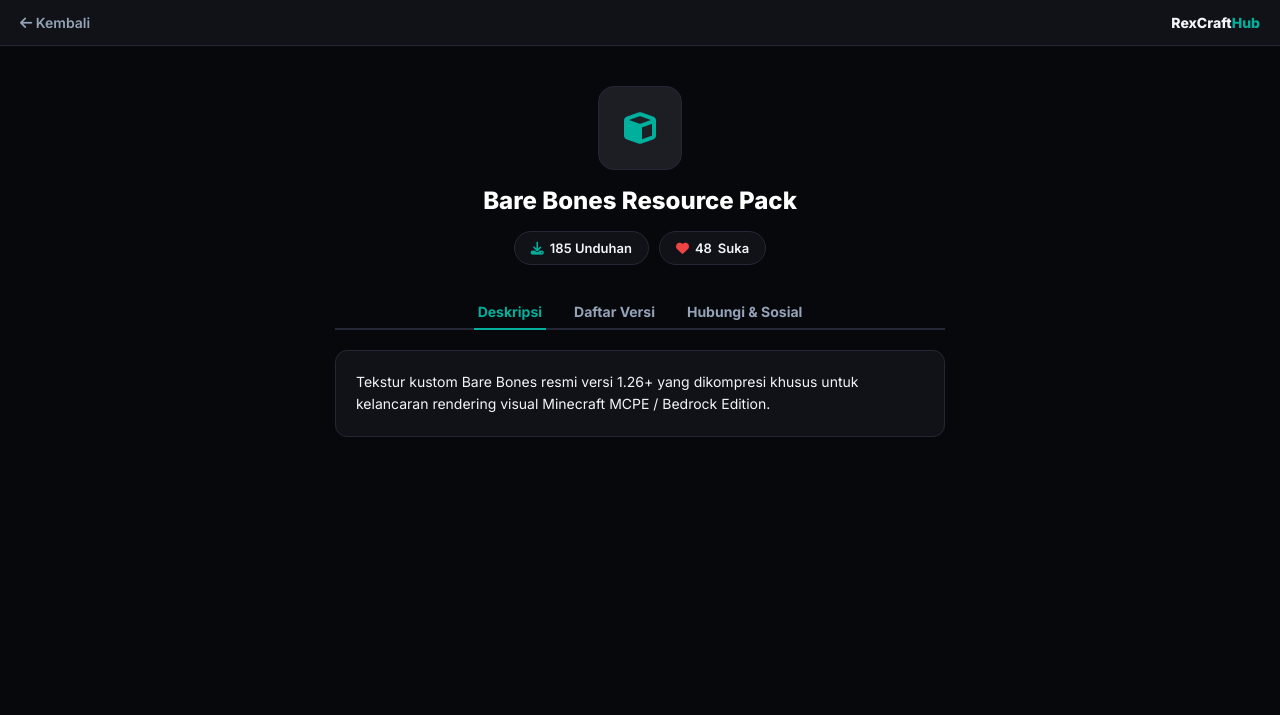
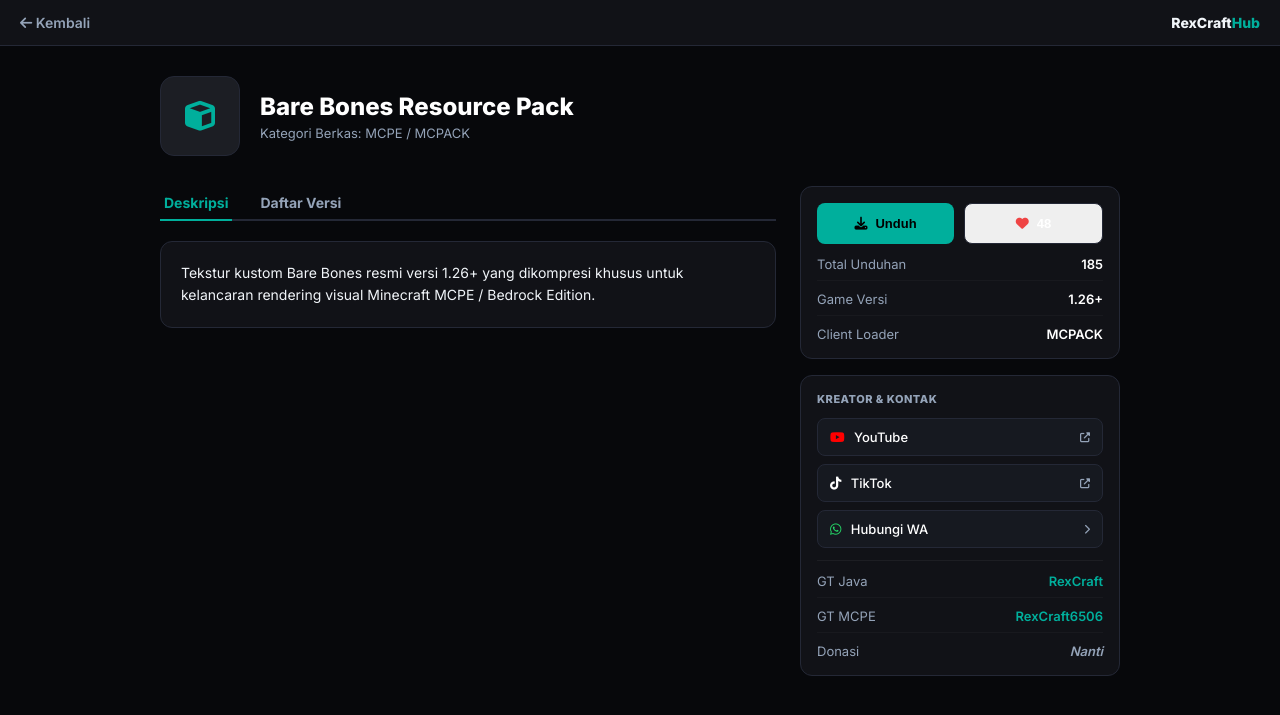
Before and after one commit to mlf167937-svg/mods-hub, a Flask app: page /mod/bare-bones in a window 1280 px wide. Shown: the top 715 px of the page. Run offline with Flask 3, Linux system fonts and the light colour scheme.

Commit message:
Update mod.html

```diff
--- a/templates/mod.html
+++ b/templates/mod.html
@@ -14,45 +14,55 @@
         * { box-sizing: border-box; margin: 0; padding: 0; }
         body { background: var(--bg-dark); color: var(--text-main); font-family: 'Inter', sans-serif; padding-bottom: 60px; }
 
-        .navbar { background: var(--bg-surface); border-bottom: 1px solid var(--border-color); padding: 14px 20px; display: flex; justify-content: space-between; align-items: center; }
+        .navbar { background: var(--bg-surface); border-bottom: 1px solid var(--border-color); padding: 14px 20px; display: flex; justify-content: space-between; align-items: center; position: sticky; top:0; z-index:100; }
         .back-link { color: var(--text-muted); text-decoration: none; font-size: 14px; font-weight: 600; }
 
-        .container { max-width: 650px; margin: 40px auto; padding: 0 20px; text-align: center; }
+        /* HEADER UTAMA */
+        .mod-header-banner { max-width: 1000px; margin: 30px auto 10px auto; padding: 0 20px; display: flex; align-items: center; gap: 20px; text-align: left; }
+        .mod-big-icon { width: 80px; height: 80px; background: #1c1e24; border: 1px solid var(--border-color); border-radius: 14px; display: flex; align-items: center; justify-content: center; overflow: hidden; position: relative; flex-shrink: 0; }
+        .mod-big-icon img { width: 100%; height: 100%; object-fit: cover; position: absolute; top:0; left:0; z-index:2; }
+        .mod-big-icon i { font-size: 30px; color: var(--theme-color); z-index:1; }
+        h1 { font-size: 24px; font-weight: 800; color: #fff; }
 
-        .mod-big-icon { width: 84px; height: 84px; background: #1c1e24; border: 1px solid var(--border-color); border-radius: 16px; margin: 0 auto 16px auto; display: flex; align-items: center; justify-content: center; overflow: hidden; position: relative; }
-        .mod-big-icon img { width: 100%; height: 100%; object-fit: cover; position: absolute; top:0; left:0; }
-        .mod-big-icon i { font-size: 32px; color: var(--theme-color); z-index: 1; }
+        /* MULTI COLUMN LAYOUT (MODRINTH STYLE) */
+        .modrinth-layout { max-width: 1000px; margin: 0 auto; padding: 20px; display: grid; grid-template-columns: 1fr 320px; gap: 24px; }
 
-        h1 { font-size: 24px; font-weight: 800; color: #fff; margin-bottom: 6px; }
+        @media (max-width: 768px) {
+            .modrinth-layout { grid-template-columns: 1fr; }
+            .mod-header-banner { flex-direction: column; text-align: center; }
+        }
 
-        .stats-row { display: flex; gap: 10px; justify-content: center; margin: 16px 0 30px 0; }
-        .badge-info { background: var(--bg-surface); border: 1px solid var(--border-color); padding: 8px 16px; border-radius: 20px; font-size: 13px; font-weight: 600; display: flex; align-items: center; gap: 6px; }
-        .badge-like { cursor: pointer; transition: 0.2s; }
-        .badge-like:hover { border-color: #ef4444; background: rgba(239, 68, 68, 0.08); }
-
-        .tabs-header { display: flex; gap: 24px; border-bottom: 2px solid var(--border-color); margin-bottom: 20px; justify-content: center; }
+        /* BAGIAN KIRI: KONTEN / NAVIGASI */
+        .tabs-header { display: flex; gap: 24px; border-bottom: 2px solid var(--border-color); margin-bottom: 20px; }
         .tab-item { color: var(--text-muted); padding: 8px 4px; font-size: 14px; font-weight: 700; cursor: pointer; border-bottom: 2px solid transparent; margin-bottom: -2px; }
         .tab-item.active { color: var(--theme-color); border-color: var(--theme-color); }
 
-        .tab-panel { display: none; text-align: left; }
+        .tab-panel { display: none; }
         .tab-panel.active { display: block; }
-
         .card-box { background: var(--bg-surface); border: 1px solid var(--border-color); border-radius: 12px; padding: 20px; line-height: 1.6; font-size: 14px; color: var(--text-main); }
 
         .version-node { background: var(--bg-surface); border: 1px solid var(--border-color); border-radius: 12px; padding: 14px 18px; display: flex; justify-content: space-between; align-items: center; margin-bottom: 10px; }
+        .dl-btn { background: var(--theme-color); color: #000; padding: 10px 16px; border-radius: 8px; text-decoration: none; font-size: 12.5px; font-weight: 800; display: inline-flex; align-items: center; gap: 6px; }
+        .dl-btn:hover { opacity: 0.9; }
 
-        /* FIX TOMBOL UNDUHAN LANGSUNG TANPA MACET */
-        .dl-btn { background: var(--theme-color); color: #000; padding: 10px 16px; border-radius: 8px; text-decoration: none; font-size: 12.5px; font-weight: 800; display: inline-flex; align-items: center; gap: 6px; border: none; cursor: pointer; transition: 0.2s; }
-        .dl-btn:hover { opacity: 0.9; transform: translateY(-1px); }
+        /* BAGIAN KANAN: SIDEBAR UTAMA */
+        .mod-sidebar { display: flex; flex-direction: column; gap: 16px; }
+        .sidebar-widget { background: var(--bg-surface); border: 1px solid var(--border-color); border-radius: 12px; padding: 16px; }
+        .widget-title { font-size: 11px; font-weight: 800; color: var(--text-muted); text-transform: uppercase; margin-bottom: 12px; letter-spacing: 0.5px; }
 
-        /* CSS KHUSUS MENU SOSIAL DAN DONASI */
-        .info-list { display: flex; flex-direction: column; gap: 12px; margin-top: 14px; }
-        .info-item { display: flex; justify-content: space-between; align-items: center; background: var(--bg-card); border: 1px solid var(--border-color); padding: 12px 16px; border-radius: 8px; text-decoration: none; color: inherit; }
-        .info-item:hover { border-color: var(--theme-color); }
-        .info-left { display: flex; align-items: center; gap: 10px; font-weight: 600; font-size: 13.5px; }
-        .info-right { font-size: 13px; color: var(--text-muted); font-weight: 500; }
-        .wa-btn { display: flex; align-items: center; justify-content: center; gap: 8px; background: #25d366; color: #fff; padding: 14px; border-radius: 10px; text-decoration: none; font-weight: 700; font-size: 14px; text-align: center; margin-bottom: 16px; box-shadow: 0 4px 15px rgba(37, 211, 102, 0.2); }
-        .wa-btn:hover { background: #20ba5a; }
+        .action-button-group { display: flex; gap: 10px; margin-bottom: 12px; }
+        .act-btn { flex: 1; padding: 12px; border-radius: 8px; font-size: 13px; font-weight: 700; text-align: center; border: 1px solid var(--border-color); cursor: pointer; display: flex; align-items: center; justify-content: center; gap: 8px; text-decoration: none; color: #fff; }
+        .act-btn-dl { background: var(--theme-color); color: #000; border: none; }
+        .act-btn-like:hover { border-color: #ef4444; background: rgba(239, 68, 68, 0.05); }
+
+        .meta-list { display: flex; flex-direction: column; gap: 10px; }
+        .meta-item { display: flex; justify-content: space-between; font-size: 13px; padding-bottom: 8px; border-bottom: 1px solid rgba(255,255,255,0.03); }
+        .meta-item:last-child { border: none; padding: 0; }
+        .meta-lbl { color: var(--text-muted); }
+        .meta-val { font-weight: 600; color: #fff; }
+
+        .side-social-link { display: flex; align-items: center; justify-content: space-between; background: var(--bg-card); border: 1px solid var(--border-color); padding: 10px 12px; border-radius: 8px; text-decoration: none; color: #fff; font-size: 13px; margin-bottom: 8px; font-weight: 500; }
+        .side-social-link:hover { border-color: var(--theme-color); }
     </style>
 </head>
 <body>
@@ -62,28 +72,31 @@
         <div style="font-weight:800; font-size:14px;">RexCraft<span style="color:var(--theme-color)">Hub</span></div>
     </nav>
 
-    <div class="container">
+    <header class="mod-header-banner">
         <div class="mod-big-icon">
             <i class="fas fa-cube"></i>
             {% if mod.icon_url %}
                 <img src="{{ mod.icon_url }}" onerror="this.style.display='none'">
             {% endif %}
         </div>
+        <div>
             <h1>{{ mod.title }}</h1>
+            <p style="font-size:13px; color:var(--text-muted); margin-top:4px;">Kategori Berkas: {{ mod.category|upper }} / {{ mod.loader }}</p>
+        </div>
+    </header>
 
-        <div class="stats-row">
-            <div class="badge-info"><i class="fas fa-download" style="color: var(--theme-color)"></i> {{ mod.downloads }} Unduhan</div>
-            <div class="badge-info badge-like" onclick="addLike('{{ mod.id }}')"><i class="fas fa-heart" style="color:#ef4444"></i> <span id="lkDisplay">{{ mod.likes }}</span> Suka</div>
-        </div>
+    <div class="modrinth-layout">
 
+        <main class="mod-content">
             <div class="tabs-header">
                 <div class="tab-item active" onclick="switchTab('desc', this)">Deskripsi</div>
                 <div class="tab-item" onclick="switchTab('vers', this)">Daftar Versi</div>
-            <div class="tab-item" onclick="switchTab('err', this)">Hubungi & Sosial</div>
             </div>
 
             <div class="tab-panel active" id="p-desc">
-            <div class="card-box"><p>{{ mod.desc }}</p></div>
+                <div class="card-box">
+                    <p style="white-space: pre-wrap;">{{ mod.desc }}</p>
+                </div>
             </div>
 
             <div class="tab-panel" id="p-vers">
@@ -98,33 +111,52 @@
                     </div>
                     {% endfor %}
                 {% else %}
-                <div class="card-box" style="text-align:center; color: var(--text-muted);">Tidak ada berkas berkode .zip/.jar/.mcpack terdeteksi.</div>
+                    <div class="card-box" style="text-align:center; color: var(--text-muted);">Tidak ada berkas terdeteksi untuk proyek ini.</div>
                 {% endif %}
             </div>
+        </main>
 
-        <div class="tab-panel" id="p-err">
-            <a href="https://wa.me/6283873024650?text=Halo%20RexCraft,%20saya%20menemukan%20bug%20atau%20ingin%20bertanya" target="_blank" class="wa-btn">
-                <i class="fab fa-whatsapp"></i> Chat WhatsApp Resmi
+        <aside class="mod-sidebar">
+
+            <div class="sidebar-widget">
+                <div class="action-button-group">
+                    <button class="act-btn act-btn-dl" onclick="switchTab('vers', document.querySelectorAll('.tab-item')[1])">
+                        <i class="fas fa-download"></i> Unduh
+                    </button>
+                    <button class="act-btn act-btn-like" onclick="addLike('{{ mod.id }}')">
+                        <i class="fas fa-heart" style="color:#ef4444"></i> <span id="lkDisplay">{{ mod.likes }}</span>
+                    </button>
+                </div>
+
+                <div class="meta-list">
+                    <div class="meta-item"><span class="meta-lbl">Total Unduhan</span><span class="meta-val">{{ mod.downloads }}</span></div>
+                    <div class="meta-item"><span class="meta-lbl">Game Versi</span><span class="meta-val">{{ mod.version_game }}</span></div>
+                    <div class="meta-item"><span class="meta-lbl">Client Loader</span><span class="meta-val">{{ mod.loader }}</span></div>
+                </div>
+            </div>
+
+            <div class="sidebar-widget">
+                <div class="widget-title">Kreator & Kontak</div>
+
+                <a href="https://youtube.com/" target="_blank" class="side-social-link">
+                    <span><i class="fab fa-youtube" style="color:#ff0000; margin-right:6px;"></i> YouTube</span> <i class="fas fa-external-link-alt" style="font-size:10px; color:var(--text-muted)"></i>
+                </a>
+                <a href="https://tiktok.com/" target="_blank" class="side-social-link">
+                    <span><i class="fab fa-tiktok" style="color:#fff; margin-right:6px;"></i> TikTok</span> <i class="fas fa-external-link-alt" style="font-size:10px; color:var(--text-muted)"></i>
+                </a>
+                <a href="https://wa.me/6283873024650?text=Halo%20RexCraft" target="_blank" class="side-social-link">
+                    <span><i class="fab fa-whatsapp" style="color:#25d366; margin-right:6px;"></i> Hubungi WA</span> <i class="fas fa-chevron-right" style="font-size:10px; color:var(--text-muted)"></i>
                 </a>
 
-            <div class="card-box">
-                <div style="font-weight: 700; color: #fff; margin-bottom: 10px; font-size: 14px;">INFORMASI KREATOR & DONASI</div>
-                <div class="info-list">
-                    <div class="info-item">
-                        <div class="info-left"><i class="fas fa-gamepad" style="color:#10b981"></i> Gamertag MC</div>
-                        <div class="info-right">RexCraft</div>
-                    </div>
-                    <a href="https://saweria.co/" target="_blank" class="info-item">
-                        <div class="info-left"><i class="fas fa-donate" style="color:#f59e0b"></i> Dukung / Donasi</div>
-                        <div class="info-right">Klik untuk Dukung <i class="fas fa-external-link-alt" style="font-size:10px"></i></div>
-                    </a>
-                    <a href="https://tiktok.com/" target="_blank" class="info-item">
-                        <div class="info-left"><i class="fab fa-tiktok" style="color:#ff0050"></i> Media Sosial</div>
-                        <div class="info-right">Ikuti Kreator <i class="fas fa-external-link-alt" style="font-size:10px"></i></div>
-                    </a>
+                <div class="meta-list" style="margin-top:12px; border-top: 1px solid rgba(255,255,255,0.05); padding-top:12px;">
+                    <div class="meta-item"><span class="meta-lbl">GT Java</span><span class="meta-val" style="color:var(--theme-color)">RexCraft</span></div>
+                    <div class="meta-item"><span class="meta-lbl">GT MCPE</span><span class="meta-val" style="color:var(--theme-color)">RexCraft6506</span></div>
+                    <div class="meta-item"><span class="meta-lbl">Donasi</span><span class="meta-val" style="color:var(--text-muted); font-style:italic;">Nanti</span></div>
                 </div>
             </div>
-        </div>
+
+        </aside>
+
     </div>
 
     <script>
@@ -133,7 +165,11 @@
             let panels = document.getElementsByClassName('tab-panel');
             for(let tb of tabs) tb.classList.remove('active');
             for(let p of panels) p.classList.remove('active');
-            el.classList.add('active');
+
+            // Sync highlight tab di kiri
+            if(t === 'desc') tabs[0].classList.add('active');
+            if(t === 'vers') tabs[1].classList.add('active');
+
             document.getElementById('p-' + t).classList.add('active');
         }
         function addLike(id) {
```
Lines whose indentation alone changed are shown as unchanged.
